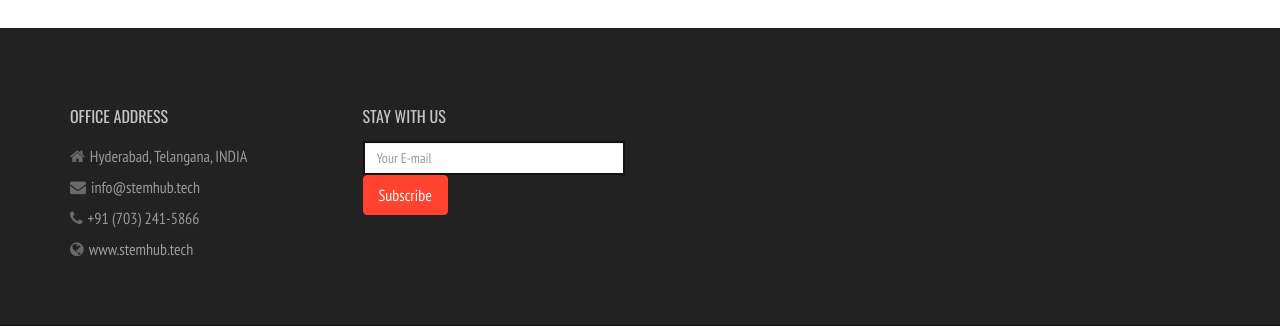
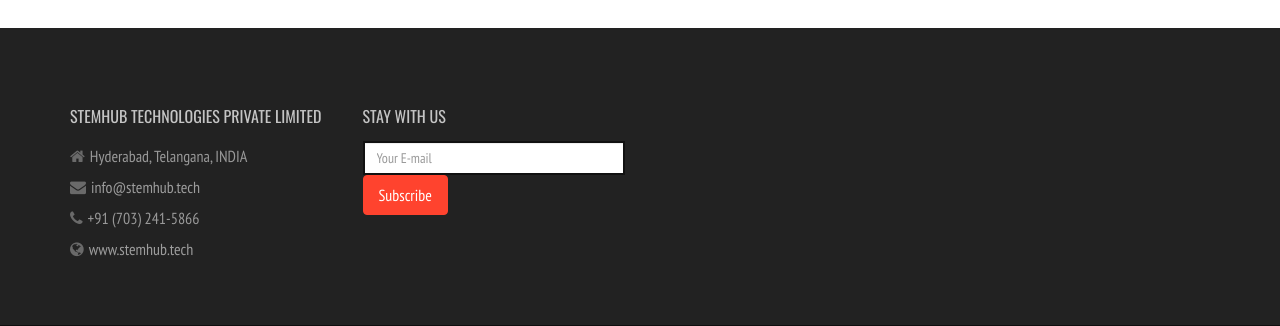
Before and after one commit to rajeshkumarkarra/mysite, a Django app: page / in a window 1280 px wide. Shown: the part 5266-5592 px from the top of the page. Run offline with Django 3.2, Linux system fonts and the light colour scheme; some libraries are stand-ins or nearby versions.

Commit message:
Change the company name in the address panel

```diff
--- a/home/templates/home/about.html
+++ b/home/templates/home/about.html
@@ -509,7 +509,7 @@
                                                     <div class="col-md-3">
                                                         <div class="section-heading-2">
                                                             <h3 class="section-title">
-                                                            <span>Office Address</span>
+                                                            <span>Stemhub Technologies Private Limited</span>
                                                             </h3>
                                                         </div>
 
--- a/home/templates/home/blog.html
+++ b/home/templates/home/blog.html
@@ -431,7 +431,7 @@
                             <div class="col-md-3">
                                 <div class="section-heading-2">
                                     <h3 class="section-title">
-                                    <span>Office Address</span>
+                                    <span>Stemhub Technologies Private Limited</span>
                                     </h3>
                                 </div>
 
--- a/home/templates/home/blog_item.html
+++ b/home/templates/home/blog_item.html
@@ -551,7 +551,7 @@
                     <div class="col-md-3">
                         <div class="section-heading-2">
                             <h3 class="section-title">
-                                <span>Office Address</span>
+                                <span>Stemhub Technologies Private Limited</span>
                             </h3>
                         </div>
 
--- a/home/templates/home/contact.html
+++ b/home/templates/home/contact.html
@@ -229,7 +229,7 @@
                             <div class="col-md-3">
                                 <div class="section-heading-2">
                                     <h3 class="section-title">
-                                    <span>Office Address</span>
+                                    <span>Stemhub Technologies Private Limited</span>
                                     </h3>
                                 </div>
 
--- a/home/templates/home/index.html
+++ b/home/templates/home/index.html
@@ -564,7 +564,7 @@
                                 <div class="col-md-3">
                                     <div class="section-heading-2">
                                         <h3 class="section-title">
-                                        <span>Office Address</span>
+                                        <span>Stemhub Technologies Private Limited</span>
                                         </h3>
                                     </div>
 
--- a/home/templates/home/portfolio.html
+++ b/home/templates/home/portfolio.html
@@ -285,7 +285,7 @@
                             <div class="col-md-3">
                                 <div class="section-heading-2">
                                     <h3 class="section-title">
-                                    <span>Office Address</span>
+                                    <span>Stemhub Technologies Private Limited</span>
                                     </h3>
                                 </div>
 
--- a/home/templates/home/service.html
+++ b/home/templates/home/service.html
@@ -410,7 +410,7 @@
                             <div class="col-md-3">
                                 <div class="section-heading-2">
                                     <h3 class="section-title">
-                                    <span>Office Address</span>
+                                    <span>Stemhub Technologies Private Limited</span>
                                     </h3>
                                 </div>
 
```
